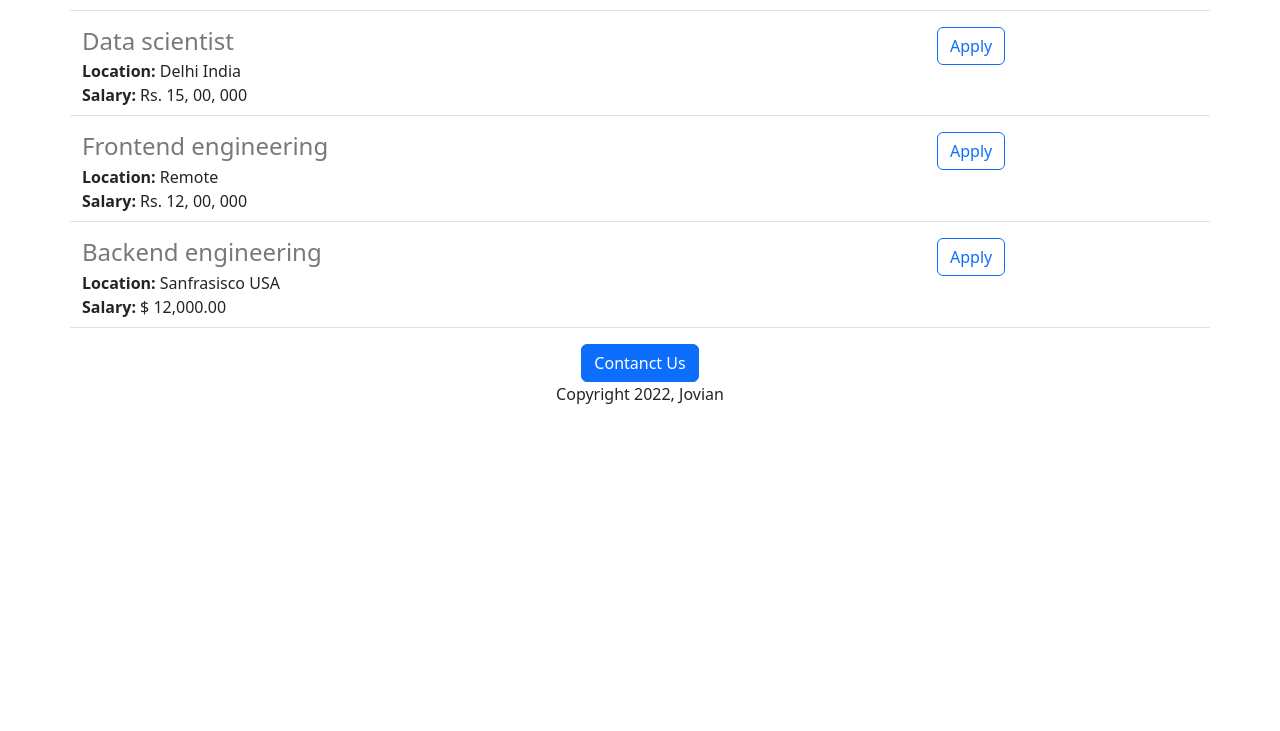
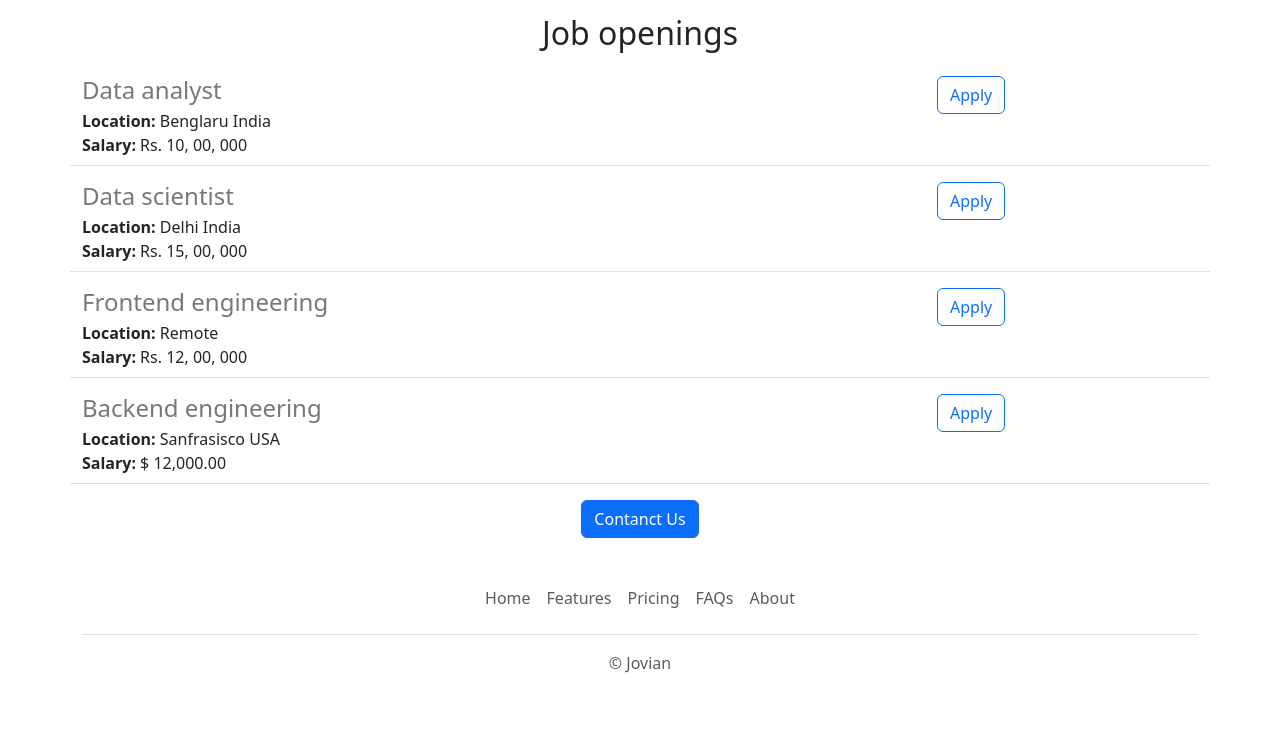
Before and after one commit to kelani-culture/jovians-career-website, a Flask app: page / in a window 1280 px wide. Shown: the part 818-1549 px from the top of the page. Before the commit the page ends 1222 px from the top, so only its background shows below. Run offline with Flask 3, Linux system fonts and the light colour scheme.

Commit message:
functional and aesthetic improvement

```diff
--- /dev/null
+++ b/templates/footer.html
@@ -0,0 +1,12 @@
+<div class="container">
+  <footer class="py-3 my-4">
+    <ul class="nav justify-content-center border-bottom pb-3 mb-3">
+      <li class="nav-item"><a href="#" class="nav-link px-2 text-body-secondary">Home</a></li>
+      <li class="nav-item"><a href="#" class="nav-link px-2 text-body-secondary">Features</a></li>
+      <li class="nav-item"><a href="#" class="nav-link px-2 text-body-secondary">Pricing</a></li>
+      <li class="nav-item"><a href="#" class="nav-link px-2 text-body-secondary">FAQs</a></li>
+      <li class="nav-item"><a href="#" class="nav-link px-2 text-body-secondary">About</a></li>
+    </ul>
+    <p class="text-center text-body-secondary">&copy; Jovian</p>
+  </footer>
+</div>
--- a/templates/home.html
+++ b/templates/home.html
@@ -16,10 +16,12 @@
      </style>
   </head>
   <body>
+    {% include 'navbar.html' %}
+    <img class='img-fluid' src="/static/banner.jpg" id="banner"/>
     <div class="container">
         <h1 class="text-center mt-2 mb-4">Jovian Careers</h1>
-        <img class='img-fluid' src="/static/banner.jpg" id="banner"/>
-        <h2 class="text-center mt-2 mb-4">About Jovian</h2>
+        <div class="row" style="margin-bottom: 16px ;">
+            <div class="col-6">
             <p class="lead">
                 Lorem ipsum dolor sit amet, consectetur adipiscing elit. Praesent purus
                 purus, volutpat sed convallis nec, tristique vel libero. Donec posuere
@@ -30,7 +32,12 @@
                 dapibus. Praesent lacus nulla, elementum vel dapibus non, tincidunt et
                 lectus.
             </p>
-        <h2 class="text-center mt-2 mb-4">Open Positions</h2>
+            </div>
+            <div class="d-none d-md-block col-6">
+            <img src="/static/people.jpg" style="height: 320px; border-radius: 4px;">
+            </div>
+        </div>
+        <h2 class="text-center mt-2 mb-4">Job openings</h2>
         <div>
             {% for job in jobs %}
                 {% include 'jobitem.html' %}
@@ -38,9 +45,9 @@
         </div>
         <div class="text-center">
             <button class="btn btn-primary btn-large">Contanct Us</button>
-            <p>Copyright 2022, Jovian</p>
         </div>
     </div>
+    {% include 'footer.html' %}
      <script src="https://cdn.jsdelivr.net/npm/bootstrap@5.3.3/dist/js/bootstrap.bundle.min.js" integrity="sha384-YvpcrYf0tY3lHB60NNkmXc5s9fDVZLESaAA55NDzOxhy9GkcIdslK1eN7N6jIeHz" crossorigin="anonymous"></script>
   </body>
 </html>
--- /dev/null
+++ b/templates/navbar.html
@@ -0,0 +1,9 @@
+<nav class="navbar bg-body-tertiary shadow-sm fixed-top bg-white">
+  <div class="container-fluid">
+    <a class="navbar-brand" href="#">
+      <img src="/static/logo.svg" alt="Logo" width="30" height="24" class="d-inline-block align-text-top">
+      Jovian
+    </a>
+  </div>
+</nav>
+<div style="height: 56px;"></div>
```
Also changed, not shown: static/logo.svg (added), 1 other file. Lines whose indentation alone changed are shown as unchanged.
